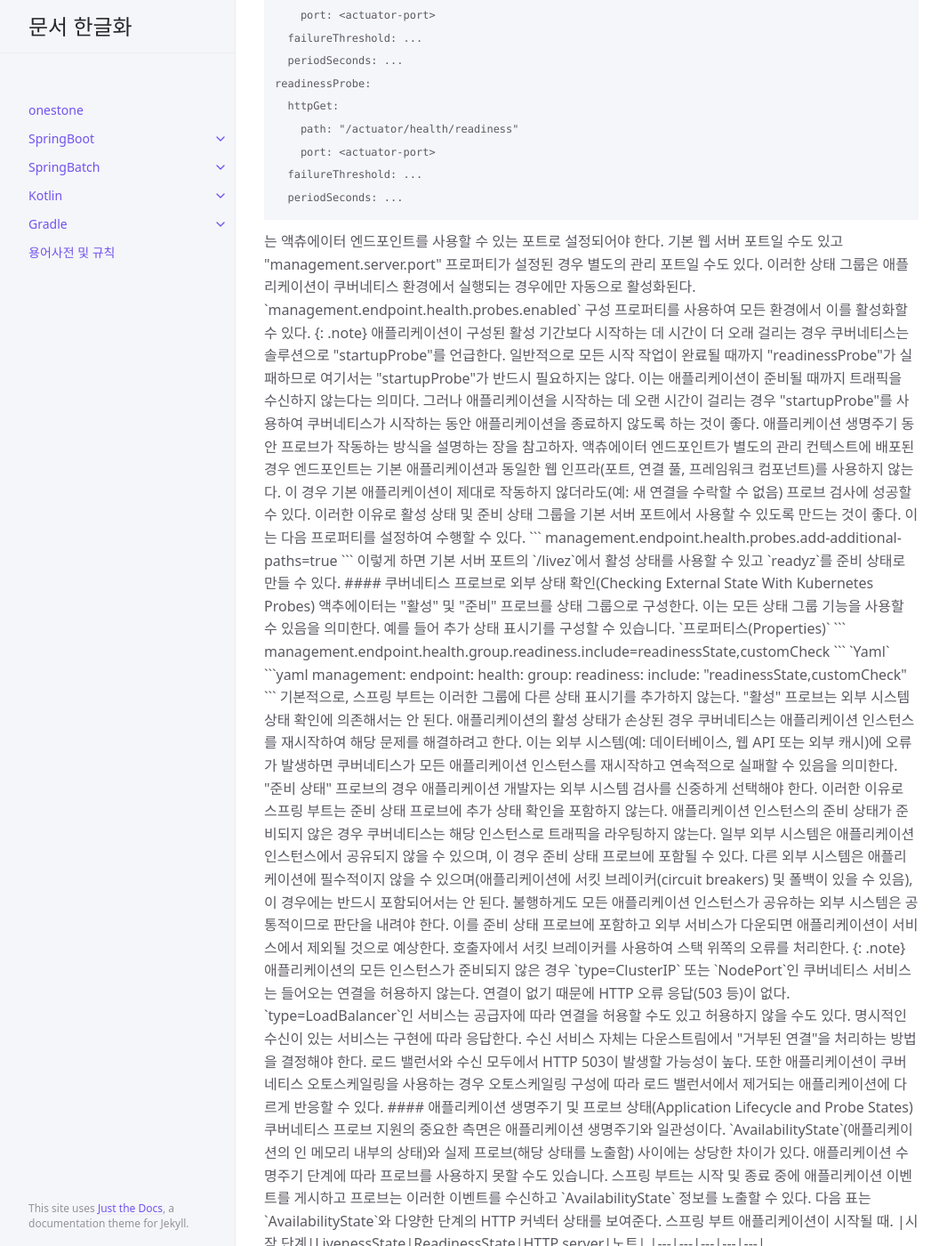
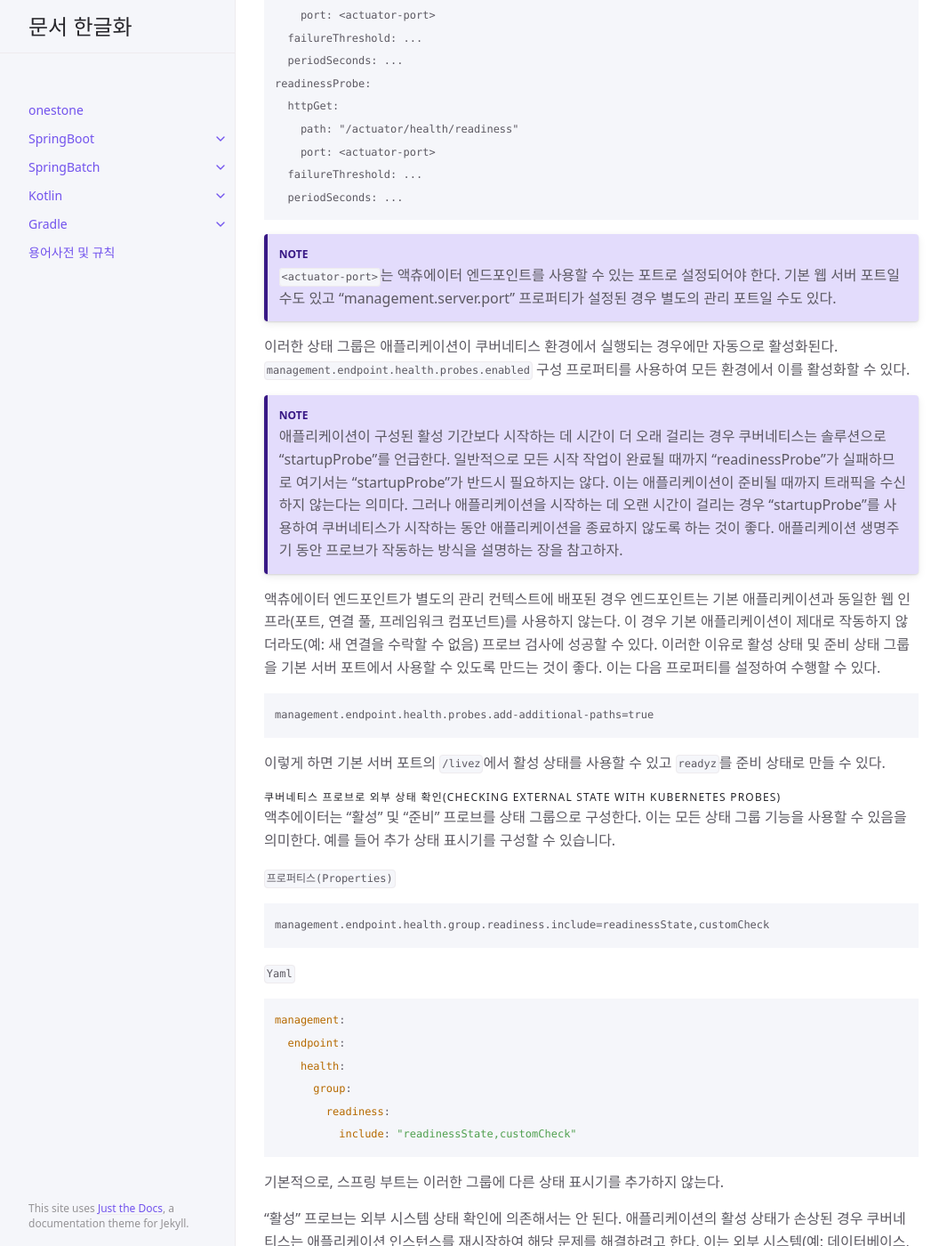
Before and after one commit to onestone9900/onestone9900.github.io, a Jekyll site: the page built from docs/spring_boot/3.1.1/spring_boot/13.production_ready_features.md, in a window 1280 px wide and 1400 px high, scrolled down 26402 px. Shown: the whole window at 89% size, without its empty margins (107-1172 px from the left). Built offline with Jekyll 4.4.1, drawn with Linux system fonts in a browser that asks for light colours; some of the changed text lies outside the part shown.

Commit message:
docs: spring boot 가독성 오류 수정

````diff
--- a/docs/spring_boot/3.1.1/spring_boot/13.production_ready_features.md
+++ b/docs/spring_boot/3.1.1/spring_boot/13.production_ready_features.md
@@ -929,13 +929,13 @@ readinessProbe:
 ```
 
 {: .note}
-<actuator-port>는 액츄에이터 엔드포인트를 사용할 수 있는 포트로 설정되어야 한다. 기본 웹 서버 포트일 수도 있고 "management.server.port" 프로퍼티가 설정된 경우 별도의 관리 포트일 수도 있다.
+`<actuator-port>`는 액츄에이터 엔드포인트를 사용할 수 있는 포트로 설정되어야 한다. 기본 웹 서버 포트일 수도 있고 "management.server.port" 프로퍼티가 설정된 경우 별도의 관리 포트일 수도 있다.
+
 
 이러한 상태 그룹은 애플리케이션이 쿠버네티스 환경에서 실행되는 경우에만 자동으로 활성화된다. `management.endpoint.health.probes.enabled` 구성 프로퍼티를 사용하여 모든 환경에서 이를 활성화할 수 있다.
 
-
 {: .note}
-애플리케이션이 구성된 활성 기간보다 시작하는 데 시간이 더 오래 걸리는 경우 쿠버네티스는 솔루션으로 "startupProbe"를 언급한다. 일반적으로 모든 시작 작업이 완료될 때까지 "readinessProbe"가 실패하므로 여기서는 "startupProbe"가 반드시 필요하지는 않다. 이는 애플리케이션이 준비될 때까지 트래픽을 수신하지 않는다는 의미다. 그러나 애플리케이션을 시작하는 데 오랜 시간이 걸리는 경우 "startupProbe"를 사용하여 쿠버네티스가 시작하는 동안 애플리케이션을 종료하지 않도록 하는 것이 좋다. 애플리케이션 생명주기 동안 프로브가 작동하는 방식을 설명하는 장을 참고하자.
+>애플리케이션이 구성된 활성 기간보다 시작하는 데 시간이 더 오래 걸리는 경우 쿠버네티스는 솔루션으로 "startupProbe"를 언급한다. 일반적으로 모든 시작 작업이 완료될 때까지 "readinessProbe"가 실패하므로 여기서는 "startupProbe"가 반드시 필요하지는 않다. 이는 애플리케이션이 준비될 때까지 트래픽을 수신하지 않는다는 의미다. 그러나 애플리케이션을 시작하는 데 오랜 시간이 걸리는 경우 "startupProbe"를 사용하여 쿠버네티스가 시작하는 동안 애플리케이션을 종료하지 않도록 하는 것이 좋다. 애플리케이션 생명주기 동안 프로브가 작동하는 방식을 설명하는 장을 참고하자.
 
 액츄에이터 엔드포인트가 별도의 관리 컨텍스트에 배포된 경우 엔드포인트는 기본 애플리케이션과 동일한 웹 인프라(포트, 연결 풀, 프레임워크 컴포넌트)를 사용하지 않는다. 이 경우 기본 애플리케이션이 제대로 작동하지 않더라도(예: 새 연결을 수락할 수 없음) 프로브 검사에 성공할 수 있다. 이러한 이유로 활성 상태 및 준비 상태 그룹을 기본 서버 포트에서 사용할 수 있도록 만드는 것이 좋다. 이는 다음 프로퍼티를 설정하여 수행할 수 있다.
 
@@ -972,7 +972,7 @@ management:
 
 
 {: .note}
-애플리케이션의 모든 인스턴스가 준비되지 않은 경우 `type=ClusterIP` 또는 `NodePort`인 쿠버네티스 서비스는 들어오는 연결을 허용하지 않는다. 연결이 없기 때문에 HTTP 오류 응답(503 등)이 없다. `type=LoadBalancer`인 서비스는 공급자에 따라 연결을 허용할 수도 있고 허용하지 않을 수도 있다. 명시적인 수신이 있는 서비스는 구현에 따라 응답한다. 수신 서비스 자체는 다운스트림에서 "거부된 연결"을 처리하는 방법을 결정해야 한다. 로드 밸런서와 수신 모두에서 HTTP 503이 발생할 가능성이 높다.
+>애플리케이션의 모든 인스턴스가 준비되지 않은 경우 `type=ClusterIP` 또는 `NodePort`인 쿠버네티스 서비스는 들어오는 연결을 허용하지 않는다. 연결이 없기 때문에 HTTP 오류 응답(503 등)이 없다. `type=LoadBalancer`인 서비스는 공급자에 따라 연결을 허용할 수도 있고 허용하지 않을 수도 있다. 명시적인 수신이 있는 서비스는 구현에 따라 응답한다. 수신 서비스 자체는 다운스트림에서 "거부된 연결"을 처리하는 방법을 결정해야 한다. 로드 밸런서와 수신 모두에서 HTTP 503이 발생할 가능성이 높다.
 
 또한 애플리케이션이 쿠버네티스 오토스케일링을 사용하는 경우 오토스케일링 구성에 따라 로드 밸런서에서 제거되는 애플리케이션에 다르게 반응할 수 있다.
 
````
